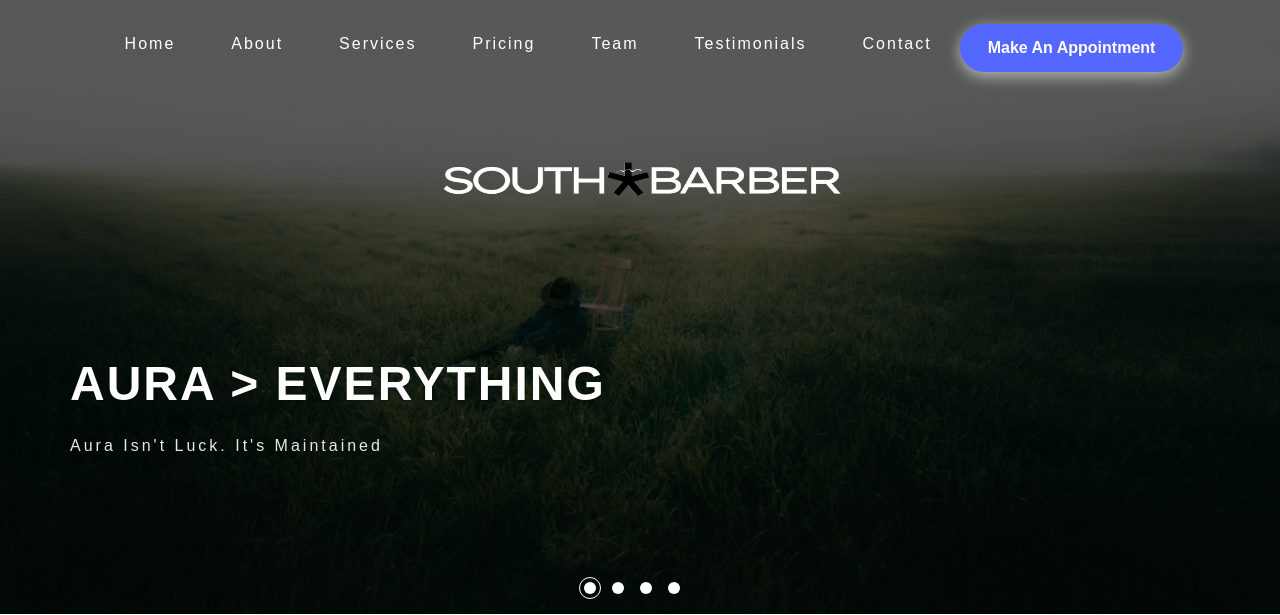
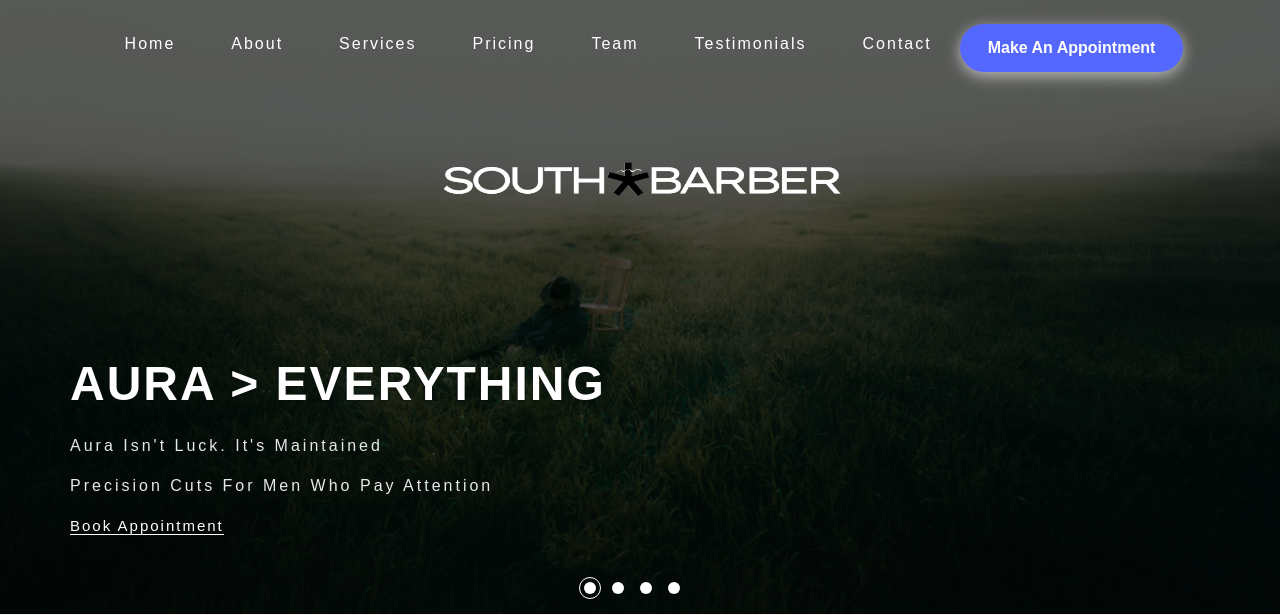
Before and after one commit to Ranjithr-007/South-Barber, a Django app: page / in a window 1280 px wide. Shown: the top 615 px of the page. Run offline with Django 3.2, Linux system fonts and the light colour scheme; data comes from the database, SQL or seed files in the repository; some libraries are stand-ins or nearby versions; some web fonts are replaced.

Commit message:
Home Page Banner Content Updated

```diff
--- a/templates/website/index.html
+++ b/templates/website/index.html
@@ -113,6 +113,8 @@
 						<br><br><br><br><br>
 						<h4 class="movetxt text-left agile-title text-uppercase">Aura > Everything </h4>
 						<p>Aura isn't luck. It's maintained</p>
+						<p>Precision cuts for men who pay attention</p>
+						<p><a href="#appointment">Book Appointment</a></p>
 					</div>
 					</div>
 				</div>
@@ -124,6 +126,8 @@
 						<br><br><br><br><br>
 						<h4 class="movetxt text-left agile-title text-uppercase">Aura > Everything</h4>
 						<p>Aura isn't luck. It's maintained</p>
+						<p>Precision cuts for men who pay attention</p>
+						<p><a href="#appointment">Book Appointment</a></p>
 					</div>
 					</div>
 				</div>
@@ -135,6 +139,8 @@
 						<br><br><br><br><br>
 						<h4 class="movetxt text-left agile-title text-uppercase">Aura > Everything</h4>
 						<p>Aura isn't luck. It's maintained</p>
+						<p>Precision cuts for men who pay attention</p>
+						<p><a href="#appointment">Book Appointment</a></p>
 					</div>
 					</div>
 				</div>
@@ -146,6 +152,8 @@
 						<br><br><br><br><br>
 						<h4 class="movetxt text-left agile-title text-uppercase">Aura > Everything</h4>
 						<p>Aura isn't luck. It's maintained</p>
+						<p>Precision cuts for men who pay attention</p>
+						<p><a href="#appointment">Book Appointment</a></p>
 					</div>
 					</div>
 				</div>
```
